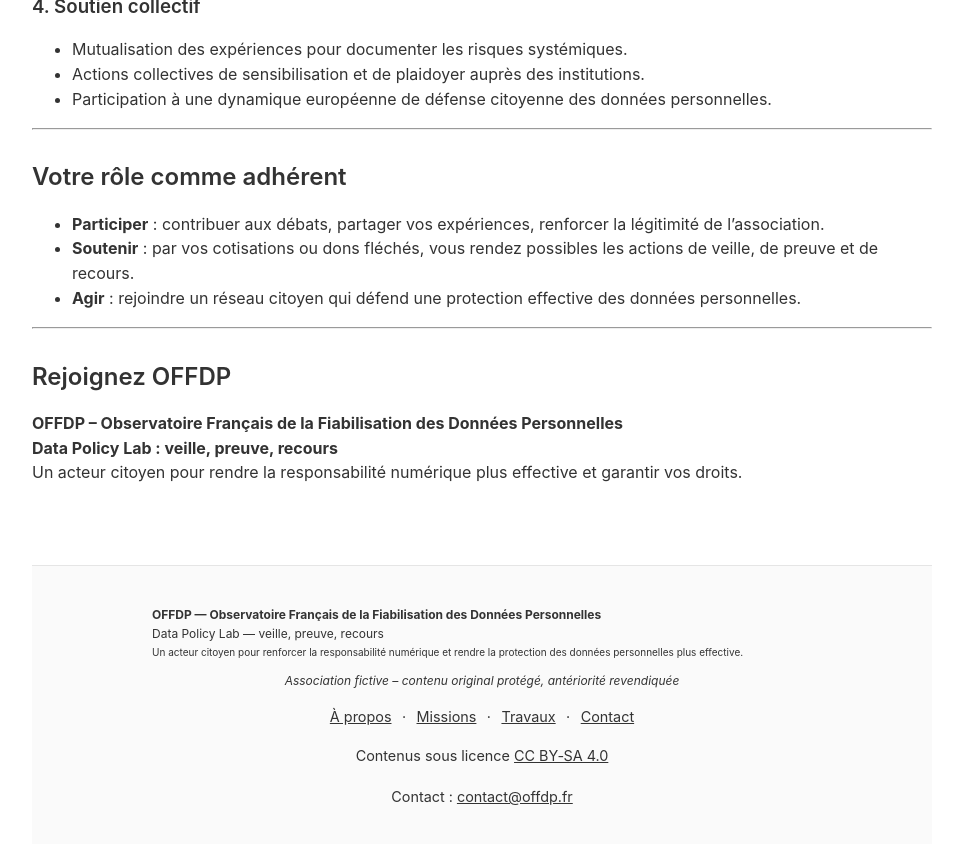
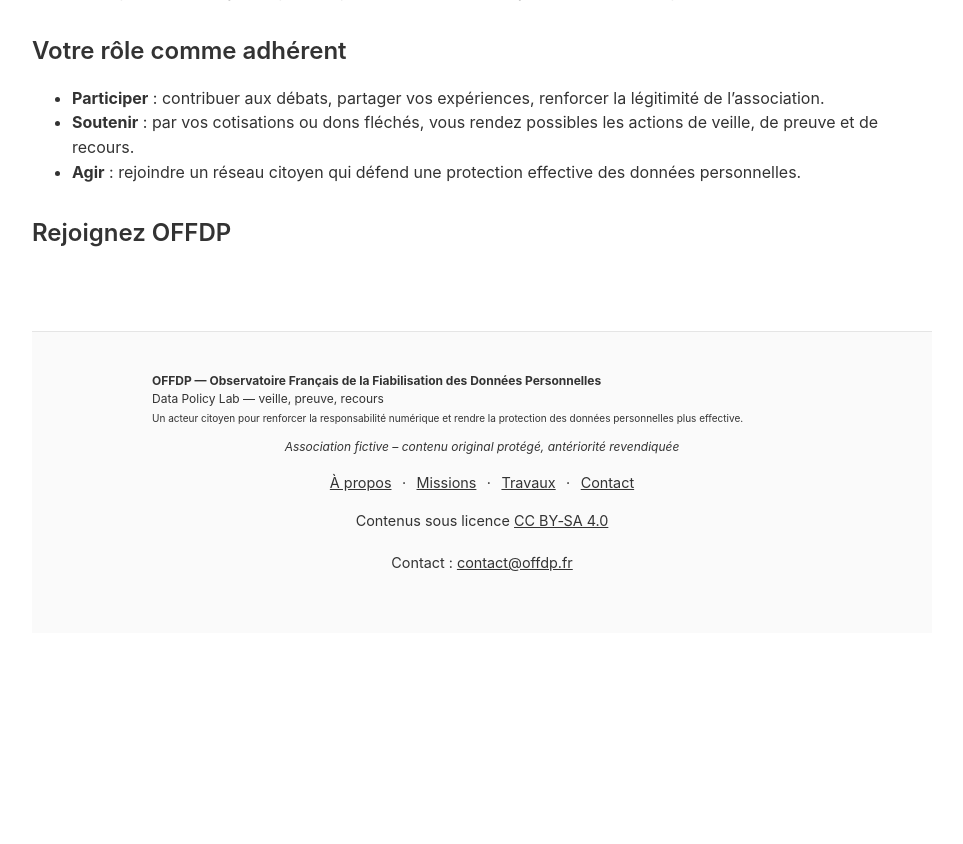
Before and after one commit to Marcussacapuces91/OFFDP, a Jekyll site: the page built from docs/citoyens.md, in a window 1280 px wide and 900 px high, scrolled down 1152 px. Shown: the top 844 px of the window, without its empty margins (158-1121 px from the left). Built offline with Jekyll 4.4.1, drawn with Linux system fonts in a browser that asks for light colours; our own code applies the rules of GitHub Pages for plain Markdown files; after the commit the page ends 1817 px from its top, so only the background shows below that; some of the changed text lies outside the part shown.

Commit message:
Revise citoyen.md for clarity and conciseness
Removed introductory information and repeated sections about OFFDP. Streamlined the content for clarity and conciseness.

```diff
--- a/docs/citoyens.md
+++ b/docs/citoyens.md
@@ -1,47 +1,38 @@
 # Citoyens & Adhérents
-
-**OFFDP – Observatoire Français de la Fiabilisation des Données Personnelles**
-**Data Policy Lab : veille, preuve, recours**
-
----
 
 ## Pourquoi adhérer ?
 Vos données personnelles sont au cœur de votre vie numérique. Lorsqu’elles sont compromises, les conséquences peuvent être sérieuses : usurpation d’identité, fraude bancaire, atteinte à la vie privée.
 OFFDP existe pour vous informer, vous protéger et vous accompagner dans vos démarches.
 
----
-
 ## Nos actions pour les citoyens
 
 ### 1. Information sur vos droits
+
 - Comprendre le RGPD et vos droits fondamentaux (accès, rectification, effacement, opposition).
 - Savoir comment exercer ces droits auprès des organisations qui détiennent vos données.
 - Recevoir des guides pratiques et des modèles de courriers.
 
 ### 2. Sensibilisation aux dangers cyber
+
 - Ateliers et publications sur les risques d’usurpation d’identité, piratage de comptes, escroqueries en ligne.
 - Conseils concrets pour renforcer vos pratiques numériques (mots de passe, double authentification, vigilance face aux arnaques).
 
 ### 3. Aide en cas de préjudice
+
 - **Premier niveau** : orientation et aide à la constitution d’un dossier (preuves, démarches auprès du responsable de traitement).
 - **Deuxième niveau** : accompagnement par les juristes de l’association pour saisir les autorités compétentes (CNIL, médiateurs).
 - **Troisième niveau** : si nécessaire, assistance jusqu’au tribunal compétent pour obtenir réparation, dans le cadre strict de l’article 82 RGPD.
 
 ### 4. Soutien collectif
+
 - Mutualisation des expériences pour documenter les risques systémiques.
 - Actions collectives de sensibilisation et de plaidoyer auprès des institutions.
 - Participation à une dynamique européenne de défense citoyenne des données personnelles.
 
----
+## Votre rôle comme adhérent
 
-## Votre rôle comme adhérent
 - **Participer** : contribuer aux débats, partager vos expériences, renforcer la légitimité de l’association.
 - **Soutenir** : par vos cotisations ou dons fléchés, vous rendez possibles les actions de veille, de preuve et de recours.
 - **Agir** : rejoindre un réseau citoyen qui défend une protection effective des données personnelles.
 
----
-
 ## Rejoignez OFFDP
-**OFFDP – Observatoire Français de la Fiabilisation des Données Personnelles**
-**Data Policy Lab : veille, preuve, recours**
-Un acteur citoyen pour rendre la responsabilité numérique plus effective et garantir vos droits.
```
